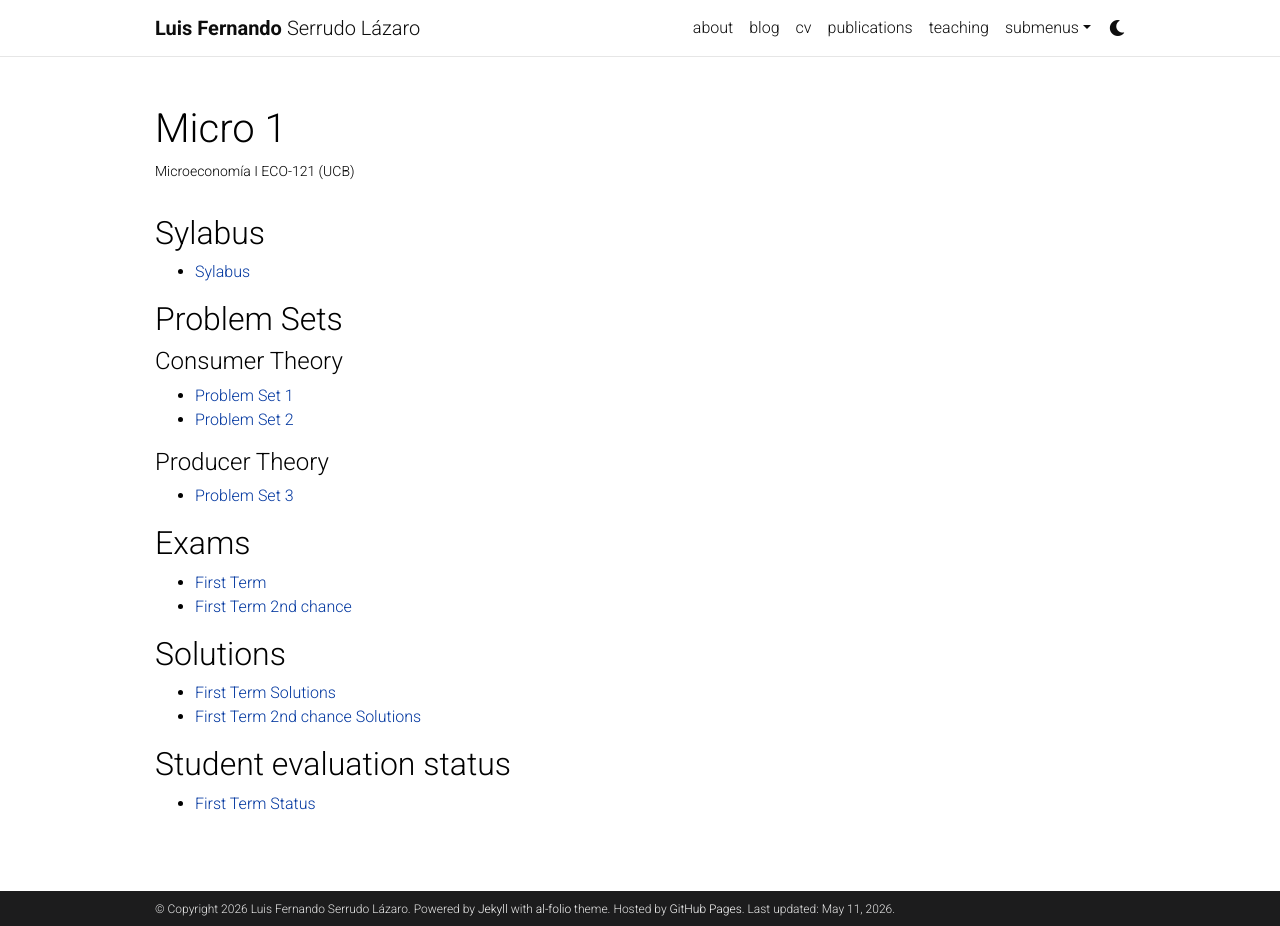
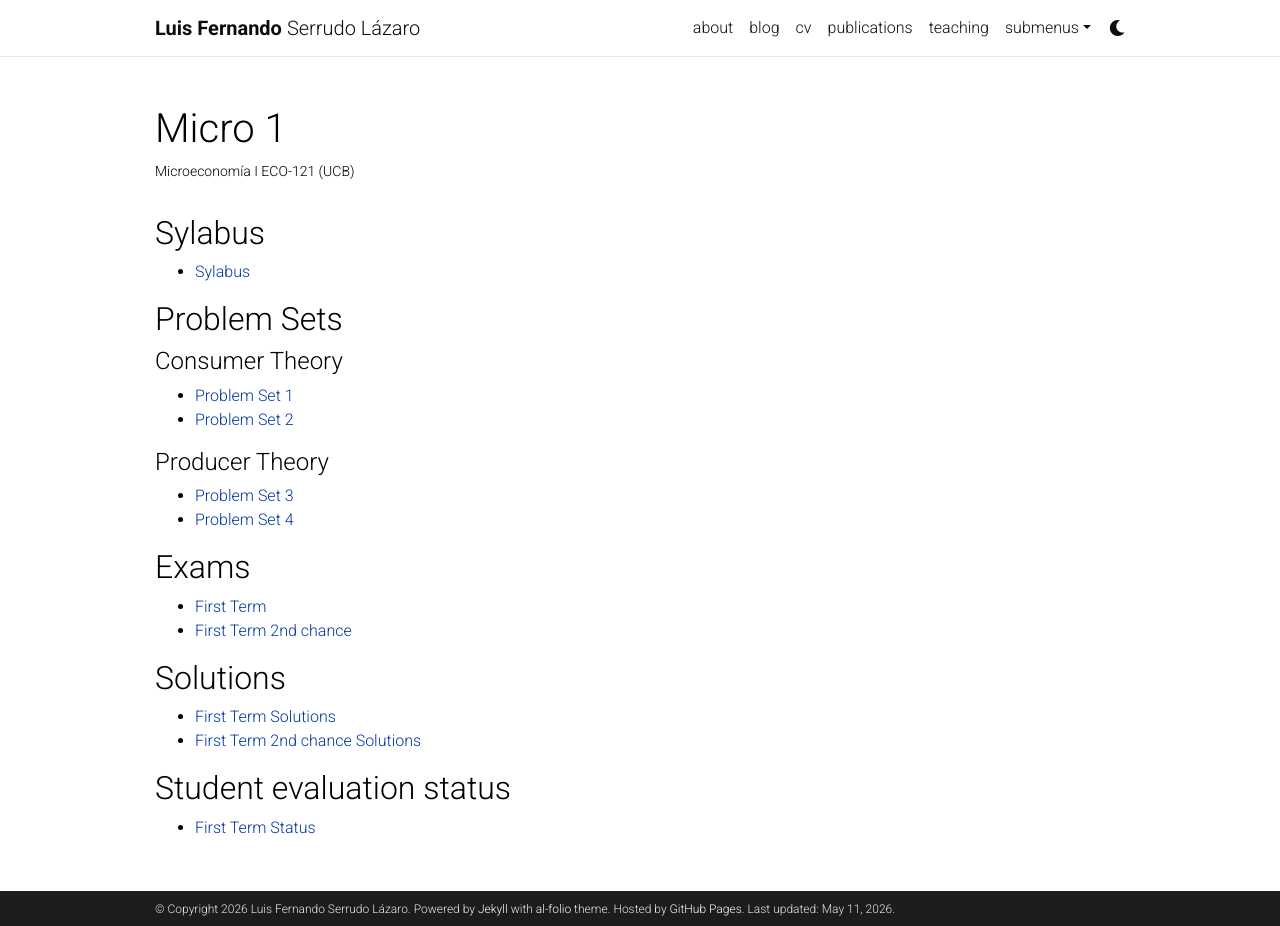
Before and after one commit to lserrudo/lserrudo.github.io, a Jekyll site: the page built from _projects/Microeconomics1.md, in a window 1280 px wide and 926 px high. Built offline with Jekyll 4.4.1, drawn with Linux system fonts in a browser that asks for light colours; comment, search, counter and statistics services are not loaded; a style sheet for code colours, icons or effects is not loaded.

Commit message:
Update Microeconomics1.md

```diff
--- a/_projects/Microeconomics1.md
+++ b/_projects/Microeconomics1.md
@@ -17,6 +17,7 @@ category: teaching
 
 #### Producer Theory
 - [Problem Set 3](/assets/pdf/Producer_PS1.pdf)
+- [Problem Set 4](/assets/pdf/Producer_PS2.pdf)
 
 ## Exams
 - [First Term](/assets/pdf/ExamI.pdf)
```
